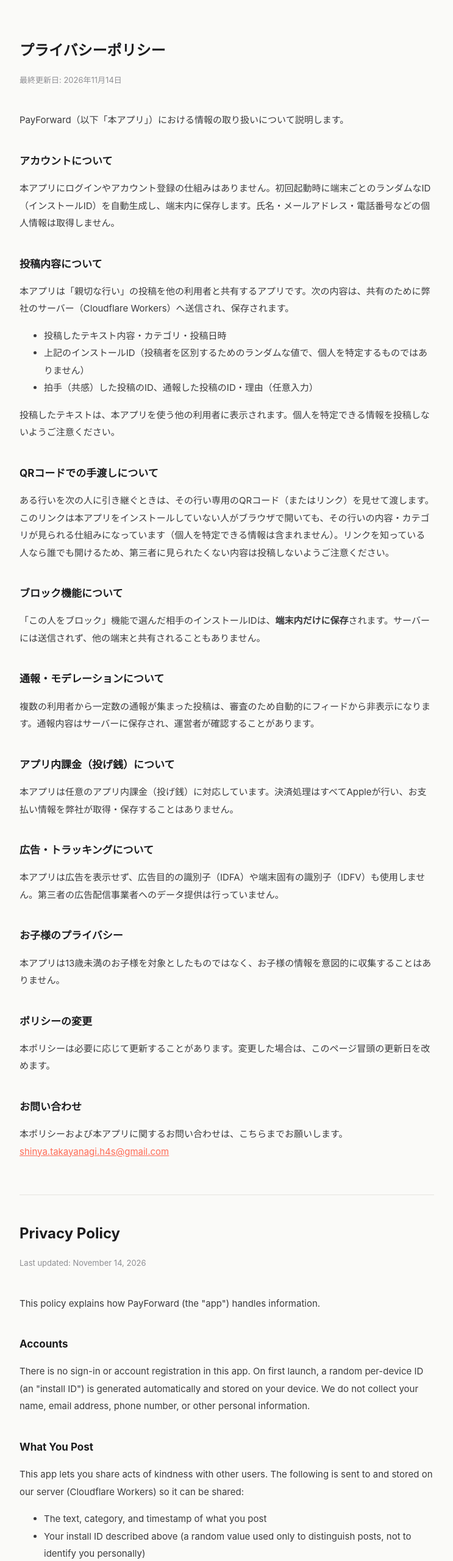
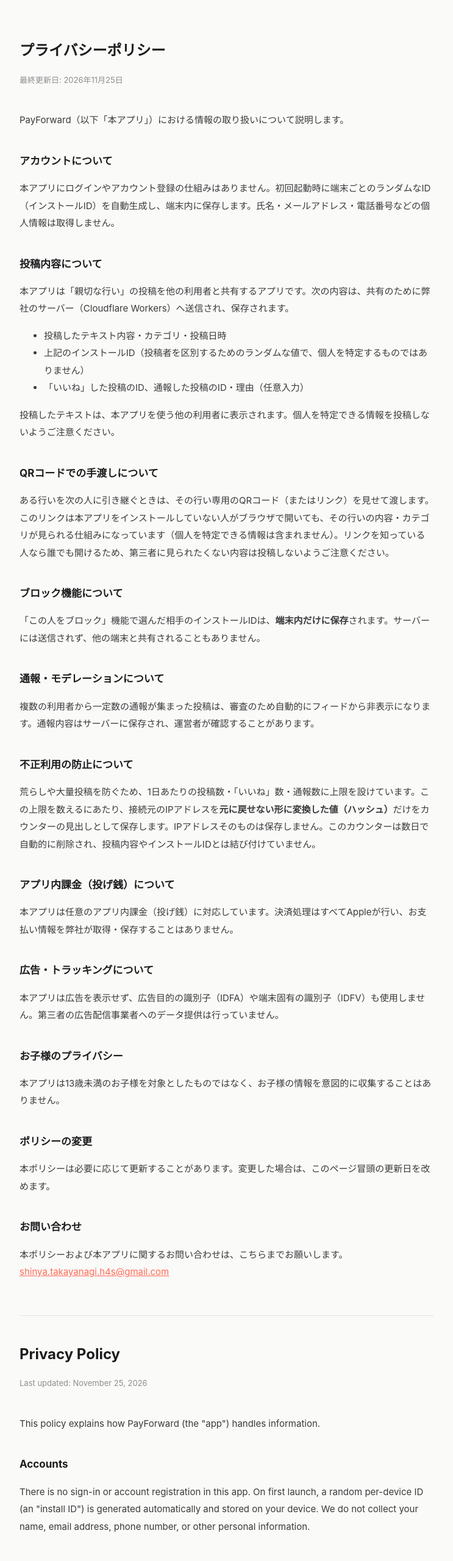
Before and after one commit to st-hdx/BloomJournal, a plain HTML site: page docs/payforward-privacy.html in a window 1280 px wide. Shown: the top 2560 px of the page at 61% size, without its empty margins (268-1011 px from the left). Drawn offline with Linux system fonts and the light colour scheme.

Commit message:
Disclose abuse-prevention IP hashing in PayForward privacy policy
Daily caps on posts/likes/reports are now also counted per connecting IP.
Only a one-way hash of the IP is stored as a counter key, never the address
itself, and the counters expire after a few days — say so explicitly rather
than leaving the policy claiming nothing beyond the install ID is kept.

Also renames "拍手 / cheer" to "いいね / like" to match the app.

Co-Authored-By: Claude Opus 5 <noreply@anthropic.com>

```diff
--- a/docs/payforward-privacy.html
+++ b/docs/payforward-privacy.html
@@ -24,7 +24,7 @@
 </head>
 <body>
   <h1>プライバシーポリシー</h1>
-  <p class="updated">最終更新日: 2026年11月14日</p>
+  <p class="updated">最終更新日: 2026年11月25日</p>
 
   <p>PayForward（以下「本アプリ」）における情報の取り扱いについて説明します。</p>
 
@@ -36,7 +36,7 @@
   <ul>
     <li>投稿したテキスト内容・カテゴリ・投稿日時</li>
     <li>上記のインストールID（投稿者を区別するためのランダムな値で、個人を特定するものではありません）</li>
-    <li>拍手（共感）した投稿のID、通報した投稿のID・理由（任意入力）</li>
+    <li>「いいね」した投稿のID、通報した投稿のID・理由（任意入力）</li>
   </ul>
   <p>投稿したテキストは、本アプリを使う他の利用者に表示されます。個人を特定できる情報を投稿しないようご注意ください。</p>
 
@@ -48,6 +48,9 @@
 
   <h2>通報・モデレーションについて</h2>
   <p>複数の利用者から一定数の通報が集まった投稿は、審査のため自動的にフィードから非表示になります。通報内容はサーバーに保存され、運営者が確認することがあります。</p>
+
+  <h2>不正利用の防止について</h2>
+  <p>荒らしや大量投稿を防ぐため、1日あたりの投稿数・「いいね」数・通報数に上限を設けています。この上限を数えるにあたり、接続元のIPアドレスを<strong>元に戻せない形に変換した値（ハッシュ）</strong>だけをカウンターの見出しとして保存します。IPアドレスそのものは保存しません。このカウンターは数日で自動的に削除され、投稿内容やインストールIDとは結び付けていません。</p>
 
   <h2>アプリ内課金（投げ銭）について</h2>
   <p>本アプリは任意のアプリ内課金（投げ銭）に対応しています。決済処理はすべてAppleが行い、お支払い情報を弊社が取得・保存することはありません。</p>
@@ -68,7 +71,7 @@
   <hr>
 
   <h1>Privacy Policy</h1>
-  <p class="updated">Last updated: November 14, 2026</p>
+  <p class="updated">Last updated: November 25, 2026</p>
 
   <p>This policy explains how PayForward (the "app") handles information.</p>
 
@@ -80,7 +83,7 @@
   <ul>
     <li>The text, category, and timestamp of what you post</li>
     <li>Your install ID described above (a random value used only to distinguish posts, not to identify you personally)</li>
-    <li>The IDs of posts you cheer, and the IDs (plus an optional reason) of posts you report</li>
+    <li>The IDs of posts you like, and the IDs (plus an optional reason) of posts you report</li>
   </ul>
   <p>Anything you post is visible to other users of the app. Please avoid posting anything that could identify you personally.</p>
 
@@ -92,6 +95,9 @@
 
   <h2>Reports and Moderation</h2>
   <p>A post that receives enough reports from distinct users is automatically hidden from the feed pending review. Report content is stored on our server and may be reviewed by us.</p>
+
+  <h2>Abuse Prevention</h2>
+  <p>To prevent spam and flooding, we cap how many posts, likes, and reports can be made per day. To count against that cap we store only a <strong>one-way hash</strong> of the connecting IP address as the key of a counter. We do not store the IP address itself. These counters are deleted automatically after a few days and are not linked to your posts or your install ID.</p>
 
   <h2>In-App Purchases (Tips)</h2>
   <p>This app supports an optional in-app purchase (tip). All payment processing is handled by Apple; we do not collect or store any payment information.</p>
```
